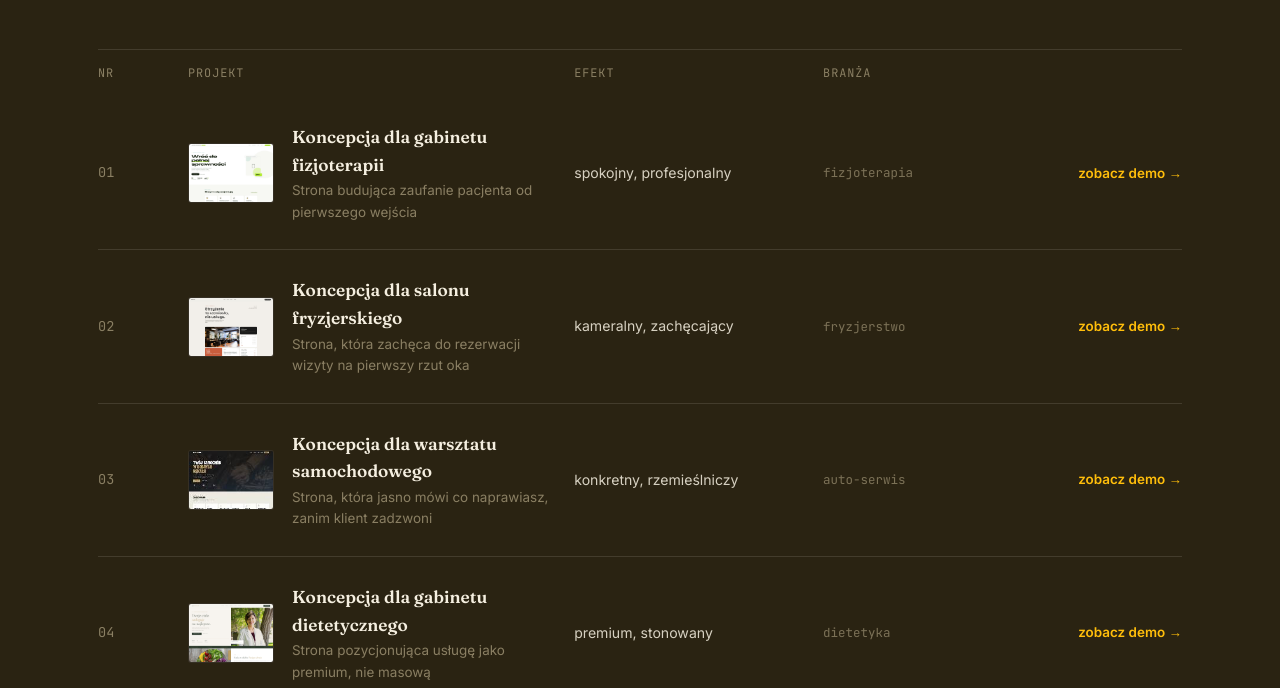
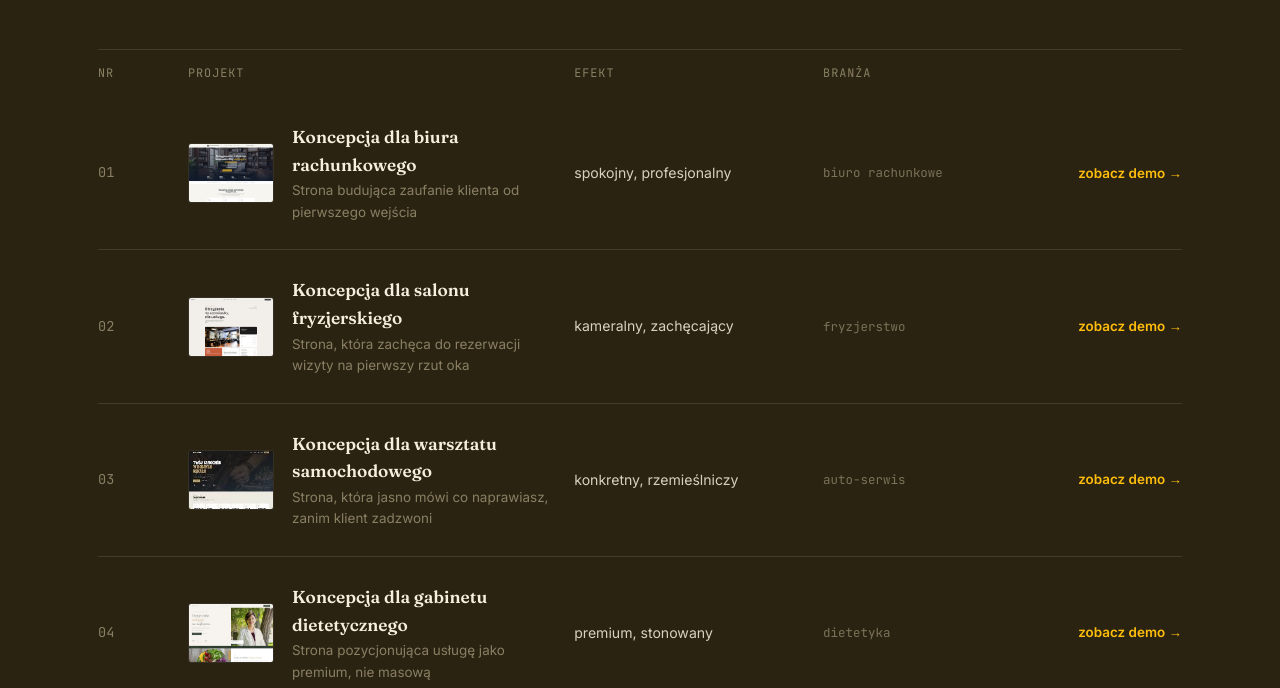
Before and after one commit to mateuszpuchala86-bit/mateusz-pucha-a, a plain HTML site: page index.html in a window 1280 px wide. Shown: the part 2400-3088 px from the top of the page. Drawn offline with Linux system fonts and the light colour scheme.

Commit message:
kolejne portfolia poprawa zmiana fizjo na biuro rachunkowe

```diff
--- a/index.html
+++ b/index.html
@@ -891,17 +891,17 @@
         <span></span>
       </div>
 
-      <a class="ledger-item reveal" href="https://fizjoterapeuta.vercel.app/" target="_blank" rel="noopener">
+      <a class="ledger-item reveal" href="https://ksiegowy-biuro-rachunkowe.vercel.app/" target="_blank" rel="noopener">
         <span class="ledger-num">01</span>
         <div class="ledger-main">
-          <div class="ledger-thumb"><img src="images/portfolio-fizjoterapia.jpg" alt="Miniatura strony — gabinet fizjoterapii" loading="lazy"></div>
+          <div class="ledger-thumb"><img src="images/portfolio-biuro-rachunkowe.jpg" alt="Miniatura strony — biuro rachunkowe" loading="lazy"></div>
           <div>
-            <div class="ledger-title">Koncepcja dla gabinetu fizjoterapii</div>
-            <div class="ledger-sub">Strona budująca zaufanie pacjenta od pierwszego wejścia</div>
+            <div class="ledger-title">Koncepcja dla biura rachunkowego</div>
+            <div class="ledger-sub">Strona budująca zaufanie klienta od pierwszego wejścia</div>
           </div>
         </div>
         <span class="ledger-place">spokojny, profesjonalny</span>
-        <span class="ledger-tag">fizjoterapia</span>
+        <span class="ledger-tag">biuro rachunkowe</span>
         <span class="ledger-link">zobacz demo</span>
       </a>
 
```
Also changed, not shown: images/portfolio-biuro-rachunkowe.jpg (added).
